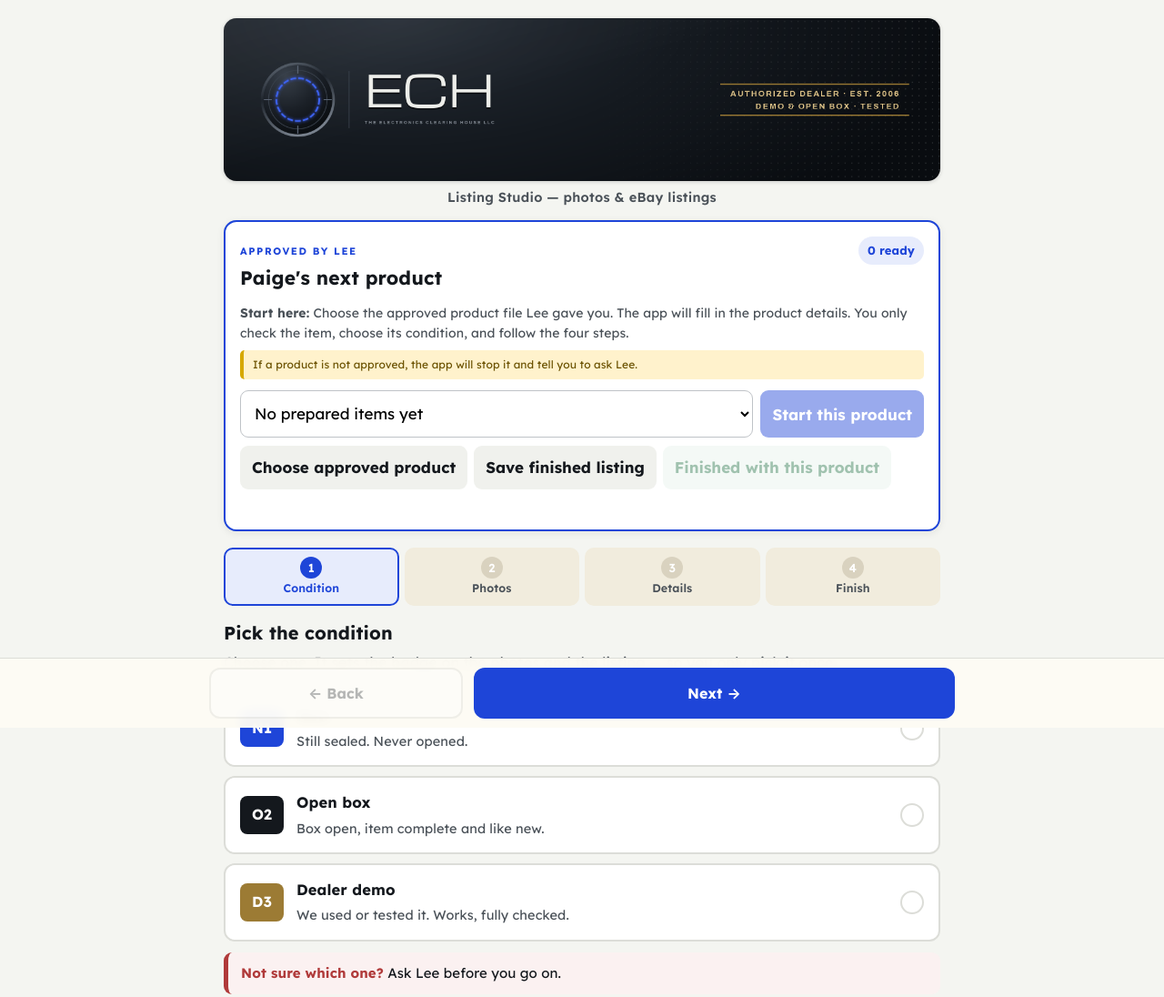
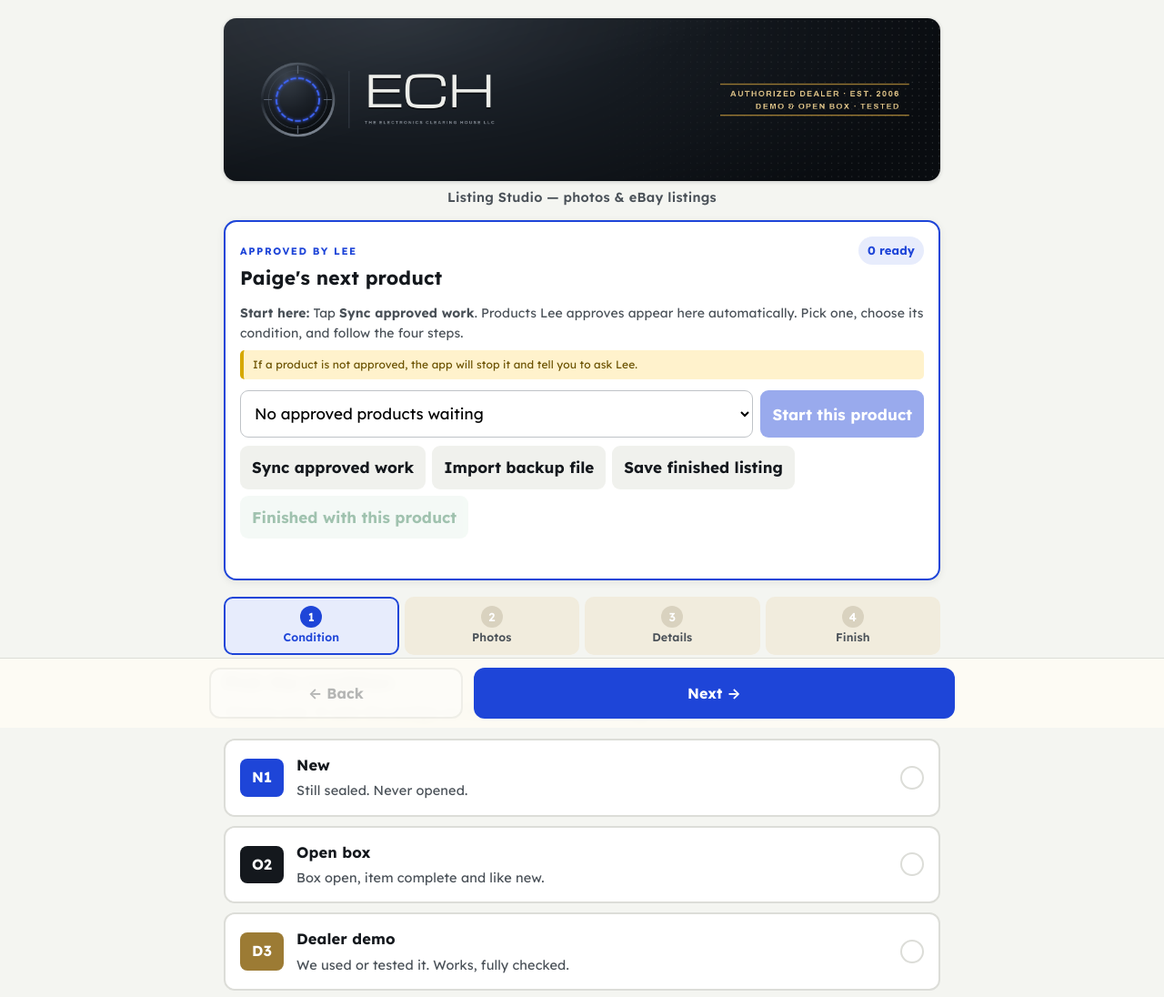
Before and after one commit to TheInstallSpot/ech-listing-studio, a plain HTML site: page index.html in a window 1280 px wide. Shown: the top 1096 px of the page at 91% size. Drawn offline with Linux system fonts and the light colour scheme.

Commit message:
Connect Paige's approved-work queue

```diff
--- a/index.html
+++ b/index.html
@@ -28,14 +28,15 @@
       <div><span class="agent-kicker">Approved by Lee</span><h2 id="queueTitle">Paige's next product</h2></div>
       <span class="queue-count" id="queueCount">0 ready</span>
     </div>
-    <p class="agent-help"><b>Start here:</b> Choose the approved product file Lee gave you. The app will fill in the product details. You only check the item, choose its condition, and follow the four steps.</p>
+    <p class="agent-help"><b>Start here:</b> Tap <b>Sync approved work</b>. Products Lee approves appear here automatically. Pick one, choose its condition, and follow the four steps.</p>
     <p class="authorization-note">If a product is not approved, the app will stop it and tell you to ask Lee.</p>
     <div class="queue-controls">
       <select id="preparedSelect" aria-label="Prepared items"><option value="">No prepared items yet</option></select>
       <button class="queue-load" id="loadPrepared" type="button" disabled>Start this product</button>
     </div>
     <div class="queue-actions">
-      <button id="importPrepared" type="button">Choose approved product</button>
+      <button class="queue-sync" id="syncApprovals" type="button">Sync approved work</button>
+      <button id="importPrepared" type="button">Import backup file</button>
       <button id="exportPackage" type="button">Save finished listing</button>
       <button id="completePrepared" type="button" disabled>Finished with this product</button>
     </div>
```
